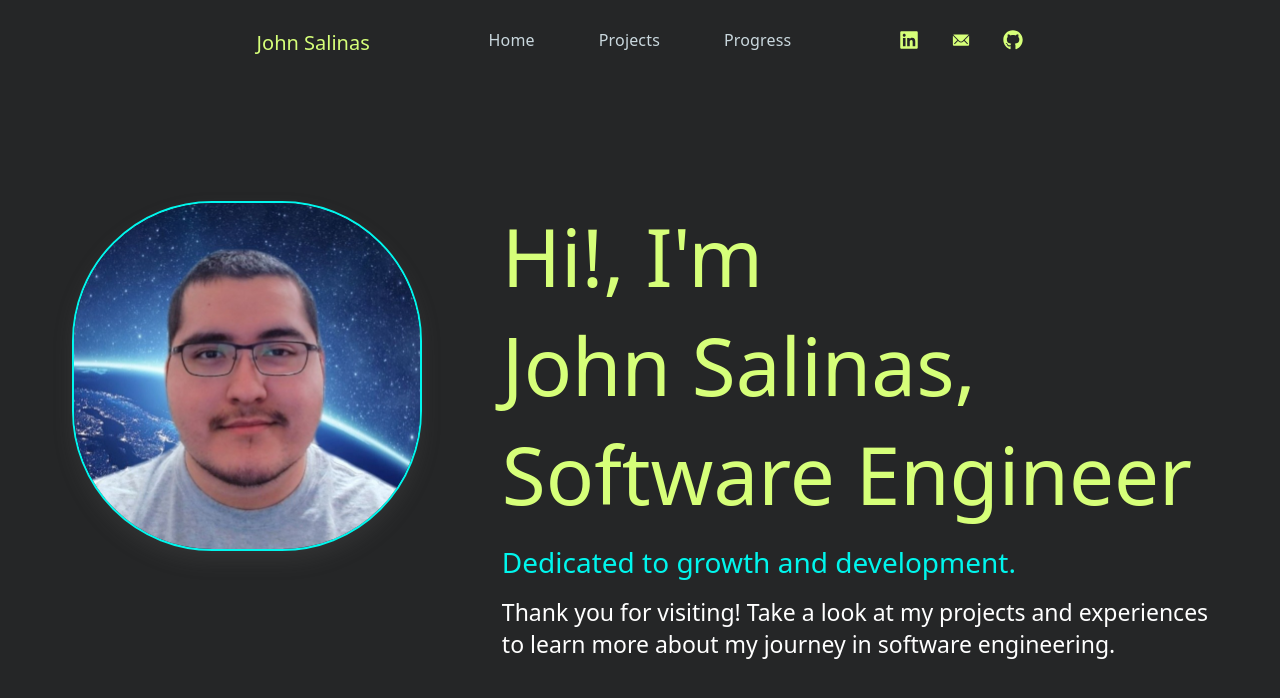
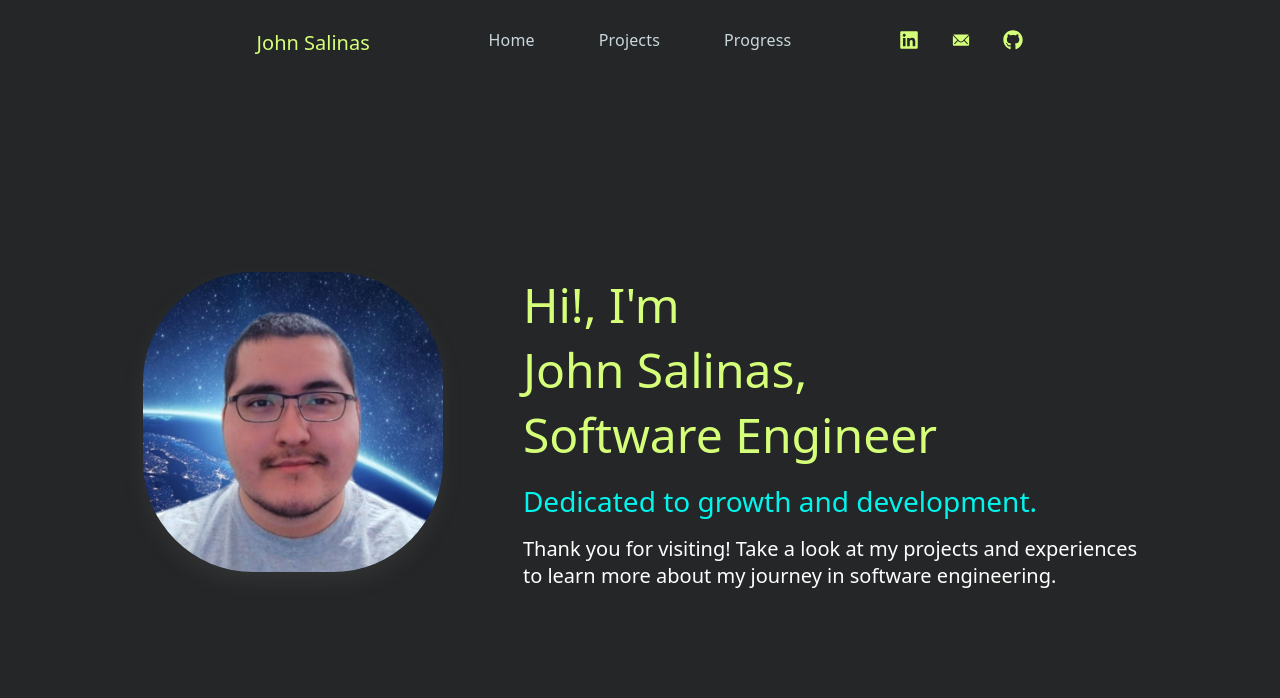
Before and after one commit to JohnSalinas123/Portofolio_JohnS, a React (Vite) app in the folder frontend/: page / in a window 1280 px wide. Shown: the top 698 px of the page. Built offline with nearby package versions, Linux system fonts and the light colour scheme.

Commit message:
fixed font sizing

```diff
--- a/frontend/src/sections/Home.css
+++ b/frontend/src/sections/Home.css
@@ -33,15 +33,14 @@
 }
 
 #intro-image {
-	width: 350px;
-	height: 350px;
-	border-radius: 140px;
-	border: 2px solid var(--bright-blue);
+	width: 300px;
+	height: 300px;
+	border-radius: 110px;
 	box-shadow: 0 10px 20px rgba(100, 100, 100, 0.2);
 }
 
 #intro-text {
-	font-size: 80px;
+	font-size: 48px;
 	color: var(--bright-green);
 }
 
@@ -54,5 +53,5 @@
 #intro-summary {
 	margin-top: 15px;
 	color: var(--white);
-	font-size: 23px;
+	font-size: 20px;
 }
```
